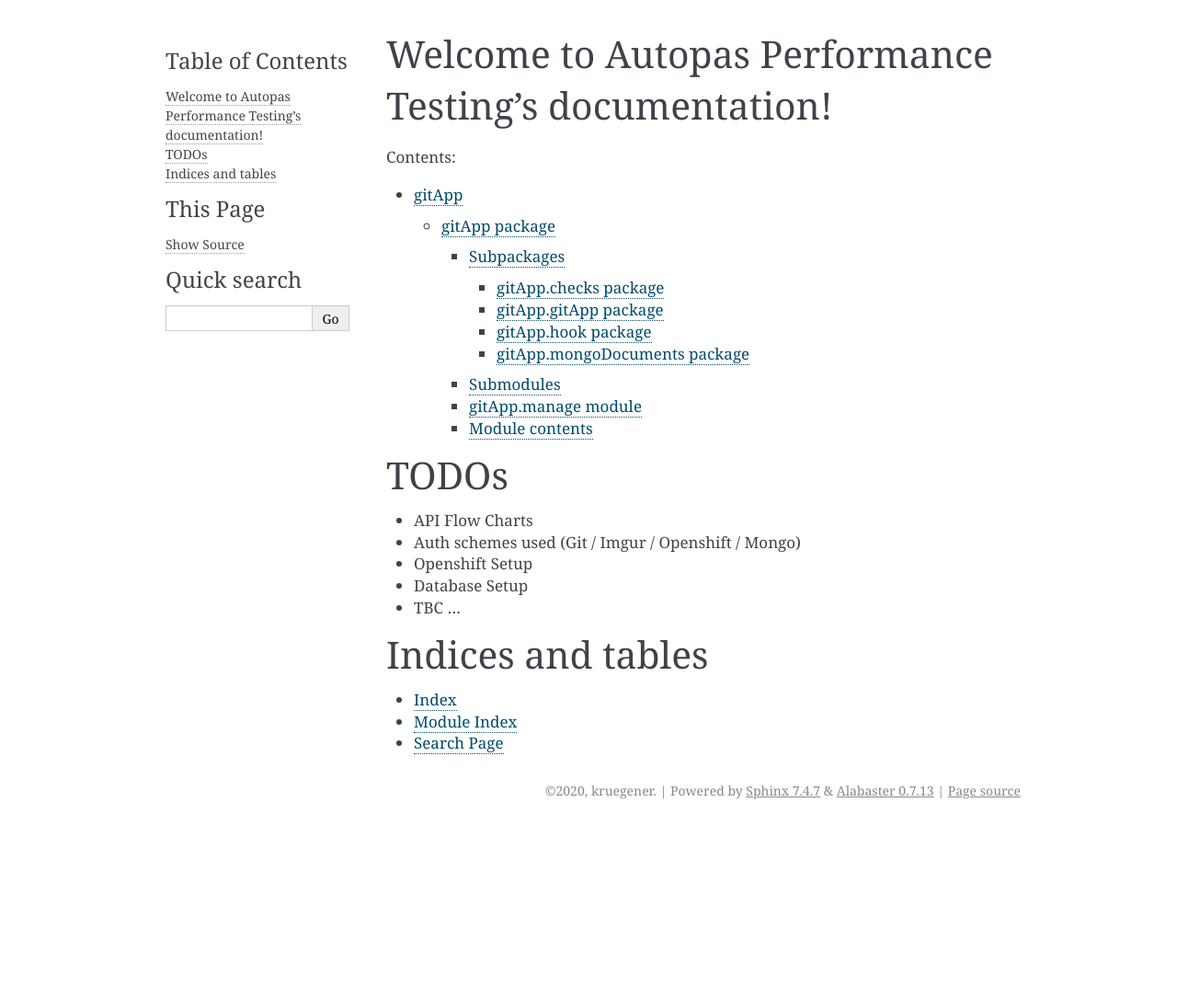
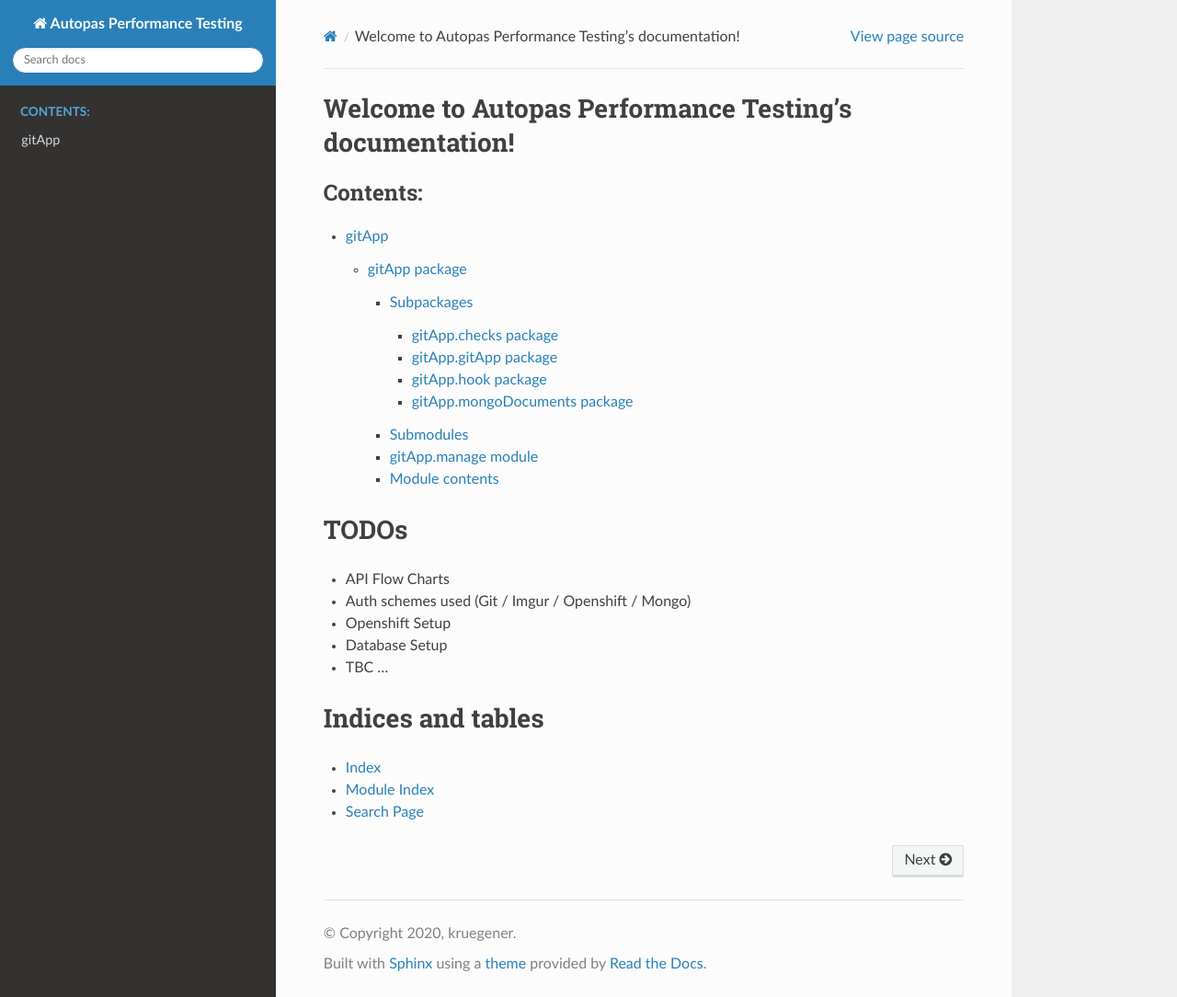
Before and after one commit to AutoPas/PerformanceTesting, a Sphinx documentation site: the page built from docs/index.rst, in a window 1280 px wide and 1084 px high. Shown: the whole window at 92% size. Built offline with Sphinx 7.4.7 and the Read the Docs theme 2.0.0, drawn with Linux system fonts in a browser that asks for light colours.

Commit message:
read the docs theme

```diff
--- a/docs/conf.py
+++ b/docs/conf.py
@@ -34,9 +34,9 @@ release = 'alpha'
 # Add any Sphinx extension module names here, as strings. They can be
 # extensions coming with Sphinx (named 'sphinx.ext.*') or your custom
 # ones.
-extensions = ['recommonmark', 'sphinx.ext.autodoc', 'sphinx.ext.napoleon']
+extensions = ['recommonmark', 'sphinx.ext.autodoc', 'sphinx.ext.napoleon', 'sphinx_rtd_theme']
 autodoc_default_options = {"members": True, "undoc-members": True, "private-members": True}
-autodoc_mock_imports = []  # ["mongoengine"]
+autodoc_mock_imports = ["mongoengine"]
 autodoc_inherit_docstrings = True
 autodoc_member_order = 'alphabetical'  # 'bysource'
 
@@ -54,7 +54,8 @@ exclude_patterns = ['_build', 'Thumbs.db', '.DS_Store']
 # The theme to use for HTML and HTML Help pages.  See the documentation for
 # a list of builtin themes.
 #
-html_theme = 'alabaster'
+# html_theme = 'alabaster'
+html_theme = 'sphinx_rtd_theme'
 
 # Add any paths that contain custom static files (such as style sheets) here,
 # relative to this directory. They are copied after the builtin static files,
--- a/requirements.txt
+++ b/requirements.txt
@@ -38,6 +38,7 @@ six==1.12.0
 smmap2==2.0.5
 snowballstemmer==2.0.0
 Sphinx==3.1.2
+sphinx-rtd-theme==0.5.0
 sphinxcontrib-applehelp==1.0.2
 sphinxcontrib-devhelp==1.0.2
 sphinxcontrib-htmlhelp==1.0.3
```
